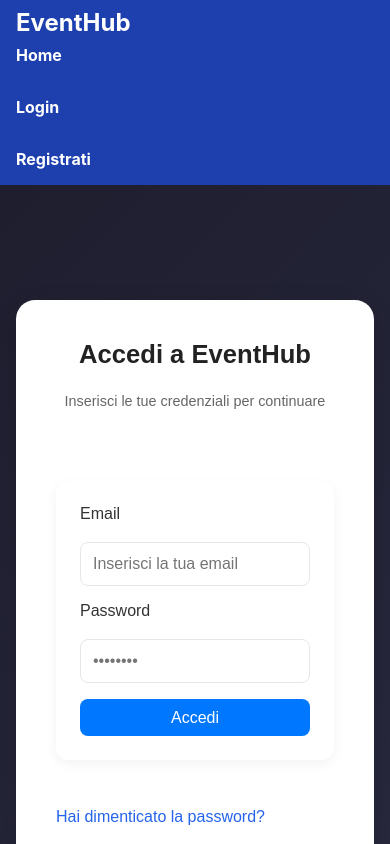
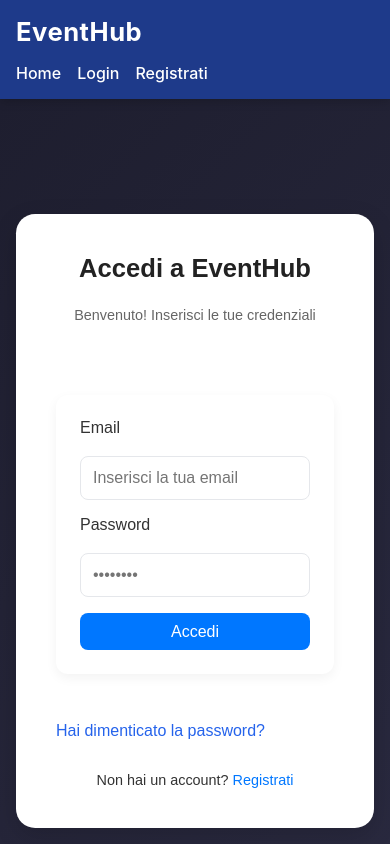
Before and after one commit to FabioBl77/EventHub_nodeJs_Backend, a React (Vite) app in the folder frontend-vite/: page /login in a window 390 px wide. Shown: the top 844 px of the page. Built offline with nearby package versions, Linux system fonts and the light colour scheme; no server answers.

Commit message:
Sistemata Navbar

```diff
--- a/frontend-vite/src/pages/Login.jsx
+++ b/frontend-vite/src/pages/Login.jsx
@@ -1,13 +1,16 @@
-import { useState } from "react";
+// src/pages/Login.jsx
+import { useState, useContext } from "react";
 import { useNavigate, Link } from "react-router-dom";
 import api from "../api/api";
-import { toast } from "react-toastify";
+import { AuthContext } from "../context/AuthContext";
 import "../styles/Login.css";
 
 export default function Login() {
   const navigate = useNavigate();
+  const { login } = useContext(AuthContext); // ✅ prendiamo la funzione login dal contesto
+
   const [form, setForm] = useState({ email: "", password: "" });
-  const [loading, setLoading] = useState(false);
+  const [error, setError] = useState("");
 
   const handleChange = (e) => {
     setForm({ ...form, [e.target.name]: e.target.value });
@@ -15,34 +18,27 @@ export default function Login() {
 
   const handleSubmit = async (e) => {
     e.preventDefault();
-    setLoading(true);
+    setError("");
 
     try {
       const res = await api.post("/auth/login", form);
       const { user, token } = res.data;
 
-      if (!token) throw new Error("Token non ricevuto dal server.");
-
-      localStorage.setItem("user", JSON.stringify(user));
+      // ✅ salva il token per le chiamate API
       localStorage.setItem("token", token);
 
-      toast.success(`Benvenuto ${user.username || ""}!`, {
-        position: "top-center",
-      });
+      // ✅ aggiorna subito il contesto → Navbar si aggiorna senza refresh
+      login(user);
 
+      // ✅ redirect alla dashboard
       navigate("/dashboard");
     } catch (err) {
-      console.error("Errore login:", err);
-
-      let msg = "Errore durante il login.";
-      if (err.response?.status === 401)
-        msg = "Email o password non corretti.";
-      else if (err.response?.data?.message)
-        msg = err.response.data.message;
-
-      toast.error(msg, { position: "top-center" });
-    } finally {
-      setLoading(false);
+      console.error(err);
+      if (err.response && err.response.data?.message) {
+        setError(err.response.data.message);
+      } else {
+        setError("Errore durante il login.");
+      }
     }
   };
 
@@ -50,7 +46,9 @@ export default function Login() {
     <div className="login-page">
       <div className="login-card">
         <h1>Accedi a EventHub</h1>
-        <p className="subtitle">Inserisci le tue credenziali per continuare</p>
+        <p className="subtitle">Benvenuto! Inserisci le tue credenziali</p>
+
+        {error && <p className="error">{error}</p>}
 
         <form onSubmit={handleSubmit}>
           <label>Email</label>
@@ -73,8 +71,8 @@ export default function Login() {
             required
           />
 
-          <button type="submit" className="btn" disabled={loading}>
-            {loading ? "Accesso in corso..." : "Accedi"}
+          <button type="submit" className="btn">
+            Accedi
           </button>
         </form>
 
--- a/frontend-vite/src/styles/navbar.css
+++ b/frontend-vite/src/styles/navbar.css
@@ -1,59 +1,84 @@
-/* navbar.css */
+/* --- Navbar Sticky --- */
 .navbar {
+  position: sticky;
+  top: 0;
+  z-index: 1000;
+  background-color: #1e3a8a; /* blu intenso */
+  color: white;
   display: flex;
   justify-content: space-between;
   align-items: center;
-  padding: 0.5rem 1rem;
-  background-color: #1e40af; /* blu scuro */
-  color: white;
+  padding: 0.8rem 2rem;
+  box-shadow: 0 2px 10px rgba(0, 0, 0, 0.2);
 }
 
-.navbar a {
+/* --- Logo --- */
+.navbar-logo a {
   color: white;
+  font-size: 1.6rem;
+  font-weight: 700;
   text-decoration: none;
-  margin-right: 1rem;
-  font-weight: bold;
+  letter-spacing: 0.5px;
+  transition: color 0.3s ease;
 }
 
-.navbar-logo a {
-  font-size: 1.5rem;
+.navbar-logo a:hover {
+  color: #93c5fd;
 }
 
+/* --- Links --- */
 .navbar-links {
   list-style: none;
   display: flex;
-  gap: 1rem;
+  gap: 1.5rem;
   margin: 0;
   padding: 0;
+  align-items: center;
 }
 
+.navbar-links li a {
+  color: white;
+  text-decoration: none;
+  font-weight: 500;
+  transition: color 0.3s ease;
+}
+
+.navbar-links li a:hover {
+  color: #93c5fd;
+}
+
+/* --- Logout button --- */
 .btn-logout {
-  background-color: #f87171; /* rosso chiaro */
+  background-color: #ef4444;
+  color: white;
   border: none;
-  color: white;
-  padding: 0.25rem 0.75rem;
-  border-radius: 4px;
+  border-radius: 9999px;
+  padding: 0.4rem 1rem;
   cursor: pointer;
-  font-weight: bold;
+  font-weight: 500;
+  transition: background 0.3s ease, transform 0.1s ease;
 }
 
 .btn-logout:hover {
-  background-color: #ef4444;
+  background-color: #dc2626;
+  transform: translateY(-1px);
 }
 
-/* RESPONSIVE: mobile */
+/* --- Responsive --- */
 @media (max-width: 768px) {
   .navbar {
     flex-direction: column;
     align-items: flex-start;
+    padding: 1rem;
   }
 
   .navbar-links {
-    flex-direction: column;
-    width: 100%;
+    flex-wrap: wrap;
+    gap: 1rem;
+    margin-top: 0.5rem;
   }
 
-  .navbar-links li {
-    margin: 0.5rem 0;
+  .navbar-logo {
+    margin-bottom: 0.5rem;
   }
 }
```
